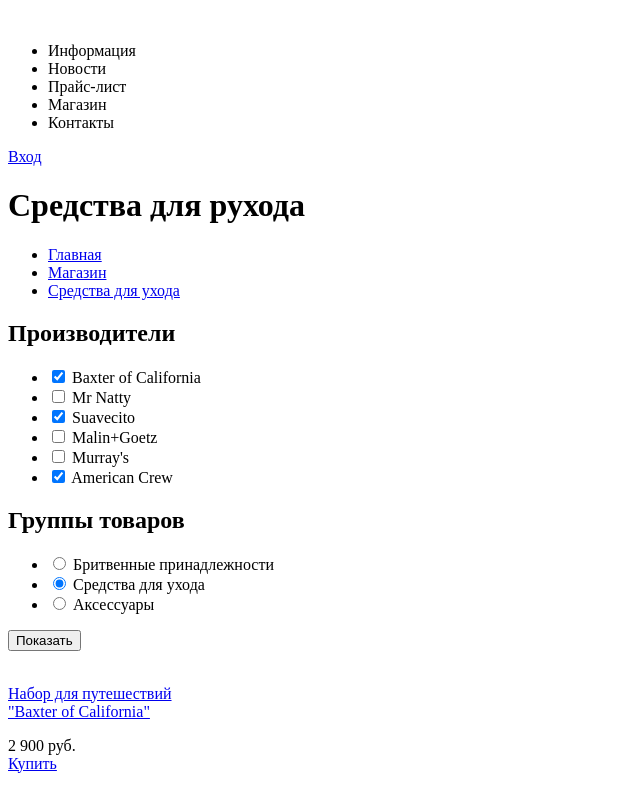
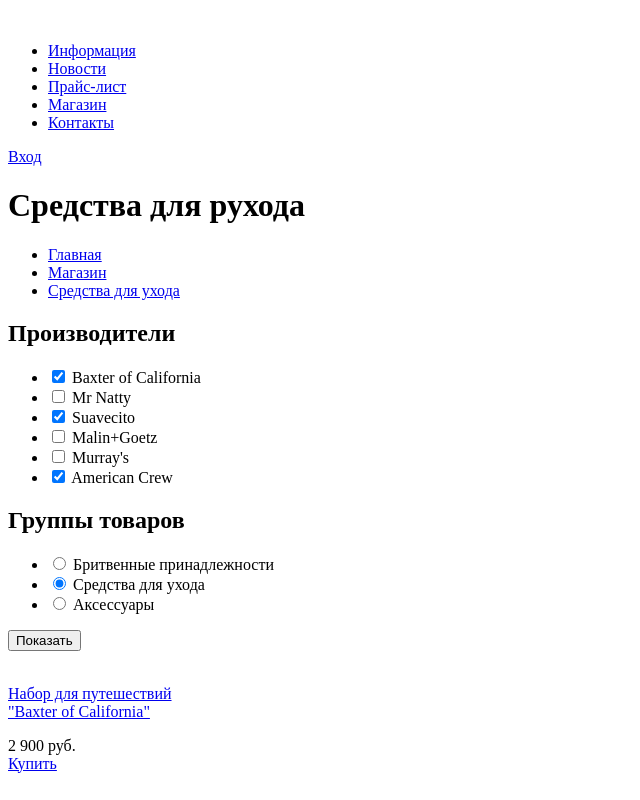
Before and after one commit to sharadana/382967-barbershop, a plain HTML site: page catalog.html in a window 1280 px wide. Shown: the top 800 px of the page, without its empty margins (0-640 px from the left). Drawn offline with Linux system fonts and the light colour scheme.

Commit message:
Внесение правок по замечаниям
Заключила текст в тек <a> поправила форматирование

```diff
--- a/catalog.html
+++ b/catalog.html
@@ -12,20 +12,20 @@
             </div>
             <nav class="main-navigation">
                 <ul>
-			  	<li>Информация
-			  		<a href="#"></a>
+                    <li>
+                        <a href="#">Информация</a>
                     </li>
-			  	<li>Новости
-			  		<a href="#"></a>
+                    <li>
+                        <a href="#">Новости</a>
                     </li>
-			  	<li>Прайс-лист
-			  		<a href="#"></a>
+                    <li>
+                        <a href="#">Прайс-лист</a>
                     </li>
-			  	<li>Магазин
-			  		<a href="#"></a>
+                    <li>
+                        <a href="#">Магазин</a>
                     </li>
-			  	<li>Контакты
-			  		<a href="#"></a>
+                    <li>
+                        <a href="#">Контакты</a>
                     </li>
                 </ul>
             </nav>
@@ -104,8 +104,12 @@
             <div class="catalog">
                 <article class="catalog-item">
                     <a class="catalog-img" href="#"><img src="#" alt=""></a>
-					<a class="catalog-description" href="#"><p>Набор для путешествий<br>
-					"Baxter of California"</p></a>
+                    <a class="catalog-description" href="#">
+                        <p>
+                            Набор для путешествий<br>
+                            "Baxter of California"
+                        </p>
+                    </a>
                     <div class="price-block">
                         <div class="price-item">
                             2 900 руб.
@@ -117,8 +121,12 @@
                 </article>
                 <article class="catalog-item">
                     <a class="catalog-img" href="#"><img src="#" alt=""></a>
-					<a class="catalog-description" href="#"><p>Увлажняющий кондиционер<br>
-					"Baxter of California"</p></a>
+                    <a class="catalog-description" href="#">
+                        <p>
+                            Увлажняющий кондиционер<br>
+                            "Baxter of California"
+                        </p>
+                    </a>
                     <div class="price-block">
                         <div class="price-item">
                             750 руб.
@@ -130,8 +138,12 @@
                 </article>
                 <article class="catalog-item">
                     <a class="catalog-img" href="#"><img src="#" alt=""></a>
-					<a class="catalog-description" href="#"><p>Гель для волос<br>
-					"Suavecito"</p></a>
+                    <a class="catalog-description" href="#">
+                        <p>
+                            Гель для волос<br>
+                            "Suavecito"
+                        </p>
+                    </a>
                     <div class="price-block">
                         <div class="price-item">
                             290 руб.
@@ -143,8 +155,12 @@
                 </article>
                 <article class="catalog-item">
                     <a class="catalog-img" href="#"><img src="#" alt=""></a>
-					<a href="#"><p>Глина для укладки волос<br>
-					"American Crew"</p></a>
+                    <a href="#">
+                        <p>
+                            Глина для укладки волос<br>
+                            "American Crew"
+                        </p>
+                    </a>
                     <div class="price-block">
                         <div class="price-item">
                             500 руб.
@@ -156,8 +172,12 @@
                 </article>
                 <article class="catalog-item">
                     <a class="catalog-img" href="#"><img src="#" alt=""></a>
-					<a class="catalog-description" href="#"><p>Гель для волос<br>
-					"American Crew"</p></a>
+                    <a class="catalog-description" href="#">
+                        <p>
+                            Гель для волос<br>
+                            "American Crew"
+                        </p>
+                    </a>
                     <div class="price-block">
                         <div class="price-item">
                             300 руб.
@@ -169,8 +189,12 @@
                 </article>
                 <article class="catalog-item">
                     <a class="catalog-img" href="#"><img src="#" alt=""></a>
-					<a class="catalog-description" href="#"><p>Набор для бритья<br>
-					"Baxter of California"</p></a>
+                    <a class="catalog-description" href="#">
+                        <p>
+                            Набор для бритья<br>
+                            "Baxter of California"
+                        </p>
+                    </a>
                     <div class="price-block">
                         <div class="price-item">
                             3 900 руб.
@@ -192,7 +216,8 @@
     <footer class="main-footer">
         <div class="container">
             <section class="footer-contacts">
-				<p>Барбершоп "Бородинский"<br>
+                <p>
+                    Барбершоп "Бородинский"<br>
                     Адрес:г.Санкт-Петербург, ул.Большая Конюшенная, д.19/8<br>
                     <a href="#">Как нас найти?</a><br>
                     Телефон: +7(495)666-02-66
```
Also changed, not shown: catalog-item.html (+12 -11 lines). Lines whose indentation alone changed are shown as unchanged.
